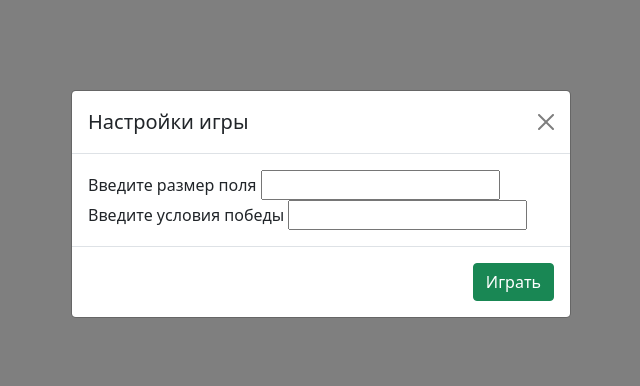
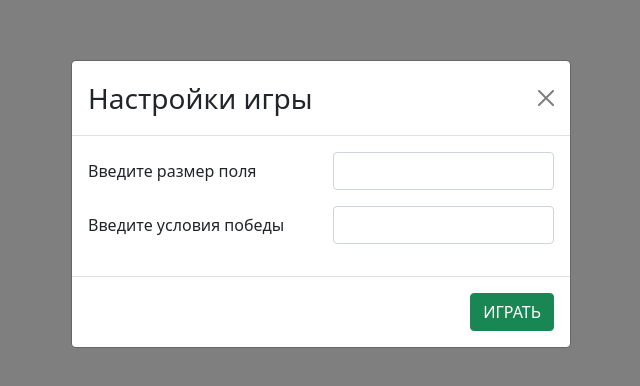
Before and after one commit to disquila/tic-tac-toe, a plain HTML site: page index.html in a window 1280 px wide. Shown: the part 196-582 px from the top of the page, without its empty margins (319-959 px from the left). Drawn offline with nearby package versions, Linux system fonts and the light colour scheme.

Commit message:
Add files via upload

```diff
--- a/css/style.css
+++ b/css/style.css
@@ -1,10 +1,7 @@
 .table {
     border-collapse: collapse;
     width: auto;
-}
-
-.no-click {
-    pointer-events: none;
+    margin: 16px;
 }
 
 .small {
--- a/index.html
+++ b/index.html
@@ -16,15 +16,21 @@
         <div class="modal-dialog modal-dialog-centered">
             <div class="modal-content">
                 <div class="modal-header">
-                    <h5 class="modal-title">Настройки игры</h5>
+                    <h3 class="modal-title">Настройки игры</h5>
                     <button type="button" class="btn-close" data-bs-dismiss="modal" aria-label="Close"></button>
                 </div>
                 <div class="modal-body">
-                    <label> Введите размер поля <input type="text" name="size" class="size"></label>
-                    <label> Введите условия победы <input type="text" name="win-line" class="win-line"></label>
+                    <div class="row mb-3">
+                        <label class="col-sm-6 col-form-label">Введите размер поля</label>
+                        <div class="col-sm-6"><input type="text" name="size" class="size form-control"></div>
+                    </div>
+                    <div class="row mb-3">
+                        <label class="col-sm-6 col-form-label">Введите условия победы</label>
+                        <div class="col-sm-6"><input type="text" name="win-line" class="win-line form-control"></div>
+                    </div>
                 </div>
                 <div class="modal-footer">
-                    <button type="button" class="btn btn-success" data-bs-dismiss="modal">Играть</button>
+                    <button type="button" class="btn btn-success" data-bs-dismiss="modal">ИГРАТЬ</button>
                 </div>
             </div>
         </div>
@@ -34,7 +40,6 @@
         <div class="modal-dialog modal-dialog-centered">
             <div class="modal-content">
                 <div class="modal-header">
-                    <!-- <h5 class="modal-title" id="exampleModalToggleLabel">Modal 1</h5> -->
                     <button type="button" class="btn-close" data-bs-target="#exampleModalToggle" data-bs-dismiss="modal"
                         aria-label="Close"></button>
                 </div>
@@ -42,7 +47,7 @@
                 </div>
                 <div class="modal-footer">
                     <button class="btn btn-success" data-bs-target="#exampleModalToggle" data-bs-toggle="modal"
-                        data-bs-dismiss="modal">Начать заново</button>
+                        data-bs-dismiss="modal">НАЧАТЬ ЗАНОВО</button>
                 </div>
             </div>
         </div>
--- a/js/app.js
+++ b/js/app.js
@@ -64,7 +64,7 @@ function clickListen() {
             const modalRst = new bootstrap.Modal(restart);
             document.querySelector('.winner').innerHTML = '';
             modalRst.show();
-            document.querySelector('.winner').insertAdjacentHTML('afterbegin', `<p>Победил ${event.srcElement.innerText}</p>`);
+            document.querySelector('.winner').insertAdjacentHTML('afterbegin', `<p class="text-center fs-3">Победил ${event.srcElement.innerText}</p>`);
         };
         function isWin() {
             let winX = 0,
```
